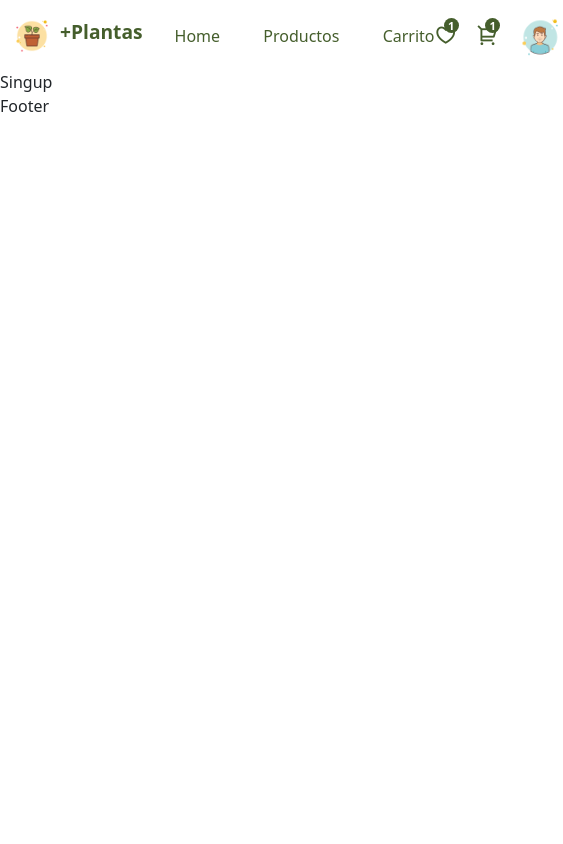
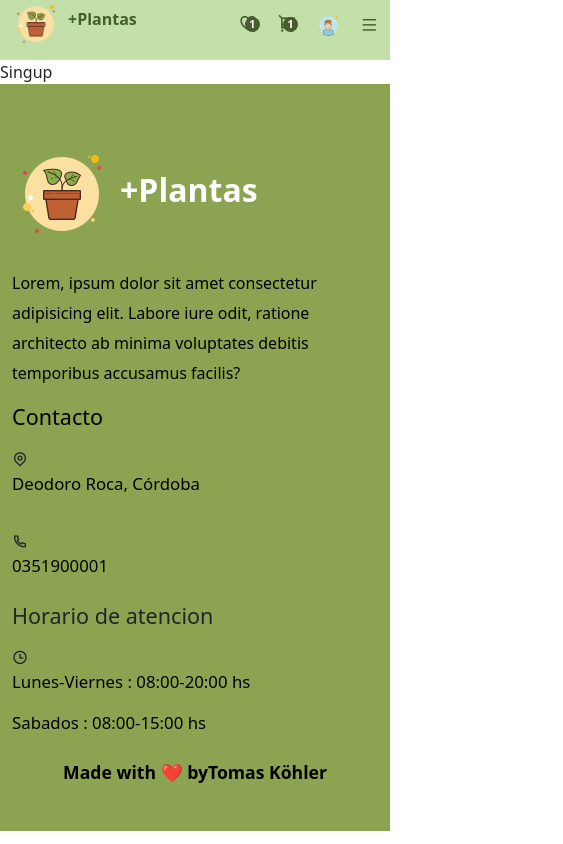
Before and after one commit to tomask98/proyecto-final-nucba, a React (Vite) app: page /Singup in a window 390 px wide. Shown: the whole page, 563 px wide, since content can reach past the window. Built offline with nearby package versions, Linux system fonts and the light colour scheme.

Commit message:
footer listo, mobile seccion Home 80%

```diff
--- a/src/App.css
+++ b/src/App.css
@@ -13,6 +13,7 @@
   --small-text-color: #fafafa;
   --Cards-text-color: #ffffff;
   --heading-text-color: #264e04;
+  --navbar: #c3dfaa;
 
 }
 
--- a/src/components/Footer/Footer.css
+++ b/src/components/Footer/Footer.css
@@ -0,0 +1,44 @@
+.footer{
+    padding-top: 60px;
+    padding-bottom: 30px;
+    background: var(--card-bg-03);
+}
+.footer img{
+    height: 100px;
+    width: 100px;
+}
+.footer h1{
+    color: white;
+    font-size: 2rem;
+}
+.footer_quick-links ul li {
+    background: transparent;
+}
+.footer_quick-links ul li p{
+    color: black;
+    font-size: 1.05rem;
+
+}
+
+.footer_quick-links ul li a{
+    text-decoration: none;
+    font-size: 1.05rem;
+
+}
+    .footer__text{
+    color: black;
+    line-height: 30px;
+}
+.footer__Git{
+    display: flex;
+    width: 100%;
+    justify-content: center;
+    font-size: 1.1rem;
+    color: black;
+    font-weight: 600;
+}
+.footer__Git a{
+    text-decoration: none;
+    color: black;
+
+}
--- a/src/components/Footer/Footer.jsx
+++ b/src/components/Footer/Footer.jsx
@@ -1,9 +1,76 @@
-import React from 'react'
+import React from "react";
+import { Container, Row, Col, ListGroup, ListGroupItem } from "reactstrap";
+import { Link } from "react-router-dom";
+import logo from "../../assets/Logo.png";
+import './Footer.css'
 
 const Footer = () => {
   return (
-    <div>Footer</div>
-  )
-}
+    <footer className="footer">
+      <Container>
+        <Row>
+          <Col lg="4">
+            <div className="logo">
+              <img src={logo} alt="" />
+              <div>
+                <h1>+Plantas</h1>
+              </div>
+            </div>
+            <p className="footer__text  mt-4">
+              Lorem, ipsum dolor sit amet consectetur adipisicing elit. Labore
+              iure odit, ratione architecto ab minima voluptates debitis
+              temporibus accusamus facilis?
+            </p>
+          </Col>
+          <Col lg="5 text-black">
+            <div className="footer_quick-links">
+              <h4 className="quick__links-title">Contacto</h4>
+              <ListGroup>
+                <ListGroupItem className="ps-0 border-0 ">
+                  <span>
+                    <i class="ri-map-pin-line"></i>
+                  </span>
+                  <a href="https://goo.gl/maps/cygjs5gJdyvAXC218"><p>Deodoro Roca, Córdoba</p></a>
+                </ListGroupItem>
+                <ListGroupItem className="ps-0 border-0 ">
+                  <span>
+                  <i class="ri-phone-line"></i>
+                  </span>
+                   <a href="tel:+ 035900001"><p > 0351900001</p></a>
+                </ListGroupItem>
 
-export default Footer
+              </ListGroup>
+            </div>
+          </Col>
+
+          <Col lg="3">
+          <div className="footer_quick-links">
+              <h4 className="quick__links-title">Horario de atencion</h4>
+          <ListGroup>
+          <ListGroupItem className="ps-0 border-0 ">
+                  <span>
+                  <i class="ri-time-line"></i>
+                  </span>
+
+                  <p>
+                    Lunes-Viernes :  08:00-20:00 hs
+                  </p>
+
+                  <p>
+                    Sabados :  08:00-15:00 hs
+                  </p>
+
+                </ListGroupItem>
+                </ListGroup>
+                </div>
+          </Col>
+          <Col lg='12'>
+            <p className="footer__Git">Made with ❤️ by  <a href="https://github.com/tomask98"> Tomas Köhler</a></p>
+          </Col>
+        </Row>
+      </Container>
+    </footer>
+  );
+};
+
+export default Footer;
--- a/src/components/Header/Header.jsx
+++ b/src/components/Header/Header.jsx
@@ -1,4 +1,4 @@
-import React from "react";
+import React ,{useEffect,useRef,useState}from "react";
 import { NavLink } from "react-router-dom";
 
 import "./header.css";
@@ -26,8 +26,29 @@ const nav__link = [
   },
 ];
 const Header = () => {
+const headerRef = useRef(null)
+const menuRef= useRef(null)
+
+const stickyHeaderFun=()=>{
+  window.addEventListener('scroll', ()=>{
+    if(document.body.scrollTop > 80 || document.documentElement.scrollTop > 80){
+      headerRef.current.classList.add('sticky__header')
+    }else{
+      headerRef.current.classList.remove('sticky__header')
+    }
+  })
+}
+
+useEffect(()=>{
+  stickyHeaderFun()
+
+  return()=> window.removeEventListener('scroll',stickyHeaderFun)
+})
+
+const menuToggle = () => menuRef.current.classList.toggle('active__menu')
+
   return (
-    <header className="header">
+    <header className="header" ref={headerRef}>
       <Container>
         <Row>
           {/* div wreapper */}
@@ -40,7 +61,7 @@ const Header = () => {
             </div>
 
             {/* items */}
-            <div className="navigation">
+            <div className="navigation"ref={menuRef} onClick={menuToggle} >
               <ul className="menu">
                 {nav__link.map((item, index) => (
                   <li className="nav__item" key={index}>
@@ -73,14 +94,15 @@ const Header = () => {
                 {" "}
                 <motion.img whileTap={{scale:1.3}} src={usericon} alt="icono usuario" />
               </span>
+              <div className="mobile__menu">
+              <motion.span whileTap={{scale:1.3}} onClick={menuToggle}>
+                <i class="ri-menu-line"></i>
+              </motion.span>
+            </div>
             </div>
 
-            <div className="mobile__menu">
-              <span>
-                <i class="ri-menu-line"></i>
-              </span>
-            </div>
-          </div>{" "}
+
+          </div>
           {/* fin div wreapper */}
         </Row>
       </Container>
--- a/src/components/Header/header.css
+++ b/src/components/Header/header.css
@@ -2,6 +2,7 @@
   width: 100%;
   height: 70px;
   line-height: 70px;
+  background: var(--navbar);
 }
 
 .nav__wrapper {
@@ -55,13 +56,12 @@
 }
 
 .badges {
-
   position: absolute;
   top: 25%;
   right: -8%;
   width: 15px;
   height: 15px;
-    content: '';
+  content: "";
   background: var(--primary-color);
   color: #fff;
   border-radius: 5000px;
@@ -71,11 +71,7 @@
   font-size: 0.7rem;
   font-weight: 600;
   z-index: 10;
-
-
 }
-
-
 
 .nav__icons span img {
   width: 45px;
@@ -92,3 +88,75 @@
 .nav__active {
   font-weight: 700 !important;
 }
+
+.sticky__header {
+  width: 100%;
+  height: 70px;
+  line-height: 70px;
+  position: sticky;
+  top: 0;
+  left: 0;
+  z-index: 999;
+  box-shadow: 3px 3px 8px -3px #d3f3d2;
+  background: var(--navbar);
+}
+
+@media only screen and (max-width: 768px) {
+  .navigation {
+    position: fixed;
+    top: 0;
+    left: 0;
+    width: 100%;
+    height: 100%;
+    z-index: 999;
+
+    display: none;
+  }
+  .menu {
+    position: absolute;
+    top: 0;
+    right: 0;
+    width: 250px;
+    height: 100%;
+    background: var(--navbar);
+    flex-direction: column;
+    align-items: center;
+    justify-content: start;
+    margin-top: 60px
+  }
+
+
+  .active__menu {
+    display: block;
+  }
+  .mobile__menu {
+    display: block;
+
+  }
+  .mobile__menu span i {
+    font-size: 1.1rem;
+  }
+  .logo img {
+    width: 3rem;
+    height: 3rem;
+  }
+  .logo h1 {
+    font-size: 1rem;
+  }
+
+  .fav__icon i,
+  .cart__icon i {
+    font-size: 1.2rem !important;
+  }
+
+  .nav__icons span img {
+    width: 1.6rem;
+    height: 1.6rem;
+  }
+  .header {
+    width: 100%;
+    height: 60px;
+    line-height: 30px;
+  }
+
+}
--- a/src/services/Services.jsx
+++ b/src/services/Services.jsx
@@ -7,8 +7,8 @@ import './services.css'
 
 const Services = () => {
   return <section className="services">
-    <Container>
-        <Row>
+    <Container className='servicesCont'>
+        <Row className='d-flex  justify-content-between'>
             <Col lg='4' md='3'>
                 <motion.div whileHover={{scale:1.05}} className="service__item">
                     <span > <i class="ri-truck-line"></i></span>
--- a/src/services/services.css
+++ b/src/services/services.css
@@ -97,3 +97,47 @@
     height: auto;
 }
 /*fin card3*/
+@media only screen and (max-width: 992px){
+    .service__item span i , .service__item2 span i, .service__item3 span i{
+        font-size: 1.8rem;
+        padding: 5px;
+    }
+    .service__item h3, .service__item2 h3, .service__item3 h3{
+        font-size: 1rem;
+    }
+
+    .service__item,.service__item2,.service__item3{
+        display: flex;
+        flex-direction: column;
+        padding: 10px;
+        margin-bottom: 1.5rem;
+        height: 180px;
+        width: 200px;
+    }
+
+}
+@media only screen and (max-width: 768px){
+    .service__item span i , .service__item2 span i, .service__item3 span i{
+        margin-bottom: 1rem;
+    }
+    .service__item h3, .service__item2 h3, .service__item3 h3{
+        font-size: 1.4rem;
+    }
+
+    .service__item,.service__item2,.service__item3{
+        display: flex;
+        flex-direction: column;
+        padding: 10px;
+        width: auto;
+
+    }
+
+}
+@media only screen and (max-width: 568px ){
+    .service__item,.service__item2,.service__item3{
+     padding: 20px;
+     margin: 10px 0 10px;
+
+    }
+
+}
--- a/src/styles/home.css
+++ b/src/styles/home.css
@@ -1,6 +1,6 @@
 .hero__section{
     background:var(--hero-bg);
-    padding: 60px 0px 0px;
+    padding: 60px 0px 10px;
 
 }
 
@@ -64,3 +64,34 @@
     color: var(--primary-color);
 
 }
+@media only screen and (max-width: 992px){
+    .hero_content h2{
+        font-style: 2rem;
+    }
+
+    .hero__section{
+        height: auto;
+    }
+
+
+}
+@media only screen and (max-width: 768px){
+    .hero_content h2{
+        font-style: 1.6rem;
+    }
+    .hero_content p{
+        font-size: 0.9rem;
+    }
+    .hero__section{
+        height: auto;
+    }
+
+
+
+}
+@media only screen and (max-width: 568px){
+    .hero_content{
+        padding-top: 0;
+
+    }
+}
```
Lines whose indentation alone changed are shown as unchanged.
